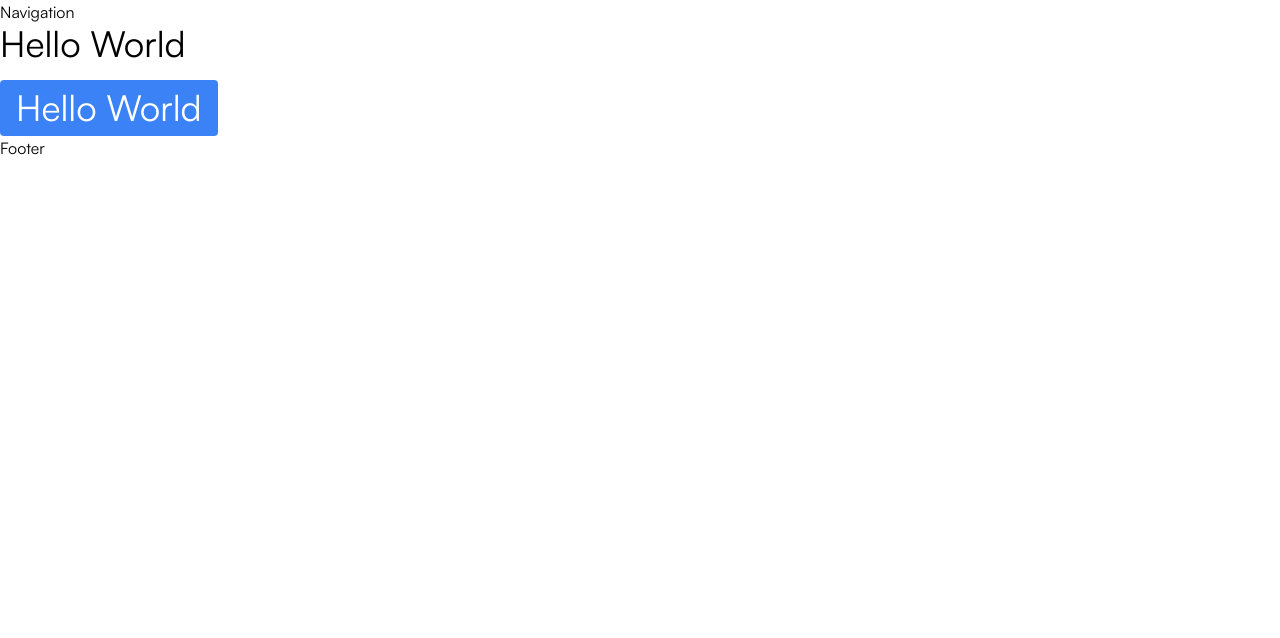
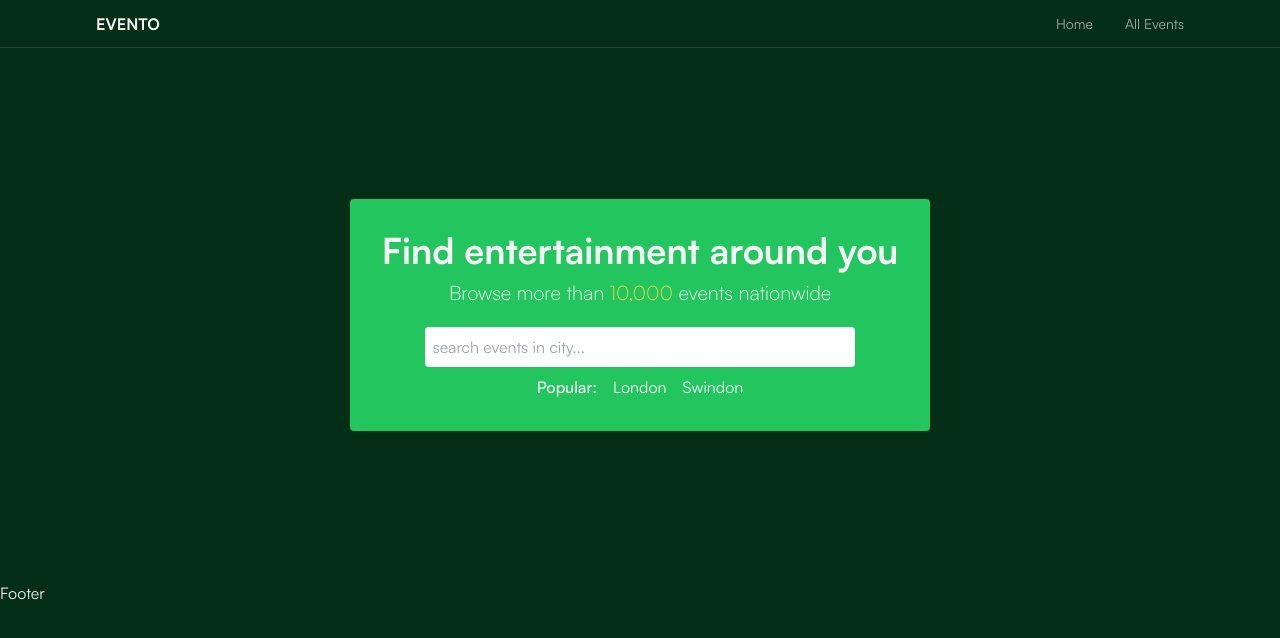
Before and after one commit to justin-0/evento, a Next.js app: page / in a window 1280 px wide. Shown: the top 638 px of the page. Built offline with nearby package versions, Linux system fonts and the light colour scheme.

Commit message:
navigation and home page styled

```diff
--- a/src/app/layout.tsx
+++ b/src/app/layout.tsx
@@ -1,8 +1,9 @@
 import type { Metadata } from "next";
 import localFont from "next/font/local";
 import "./globals.css";
-import Footer from "@/ui/footer";
-import Navigation from "@/ui/navigation";
+
+import Footer from "@/components/footer";
+import Navigation from "@/components/navigation";
 
 const satoshi = localFont({
   src: [
@@ -42,12 +43,11 @@ export default function RootLayout({
 }) {
   return (
     <html lang="en">
-      <body className={`${satoshi.variable} font-satoshi`}>
+      <body
+        className={`${satoshi.variable} h-screen bg-green-950 font-satoshi text-neutral-100`}
+      >
         <Navigation />
         {children}
-        <button className="mt-4 rounded bg-blue-500 px-4 py-2 text-base text-white">
-          {children}
-        </button>
         <Footer />
       </body>
     </html>
--- a/src/app/page.tsx
+++ b/src/app/page.tsx
@@ -1,3 +1,32 @@
+import Link from "next/link";
+
 export default function Home() {
-  return <main className="text-4xl">Hello World</main>;
+  return (
+    <main className="flex h-4/6 flex-col items-center justify-center px-5 md:px-24">
+      <div className="flex flex-col items-center rounded bg-green-500 p-8">
+        <h1 className="text-2xl font-bold lg:text-4xl">
+          Find entertainment around you
+        </h1>
+        <p className="mt-2 font-light lg:text-xl">
+          Browse more than <span className="text-yellow-300/90">10,000</span>{" "}
+          events nationwide
+        </p>
+        <form action="" className="mt-5 w-5/6">
+          <input
+            className="w-full rounded p-2 text-neutral-900 outline-none focus:outline-2 focus:outline-blue-600"
+            type="text"
+            placeholder="search events in city..."
+            spellCheck={false}
+          />
+        </form>
+        <div className="mt-2 flex gap-x-4">
+          <span className="font-medium">Popular:</span>
+          <div className="flex gap-x-4">
+            <Link href="/events/london">London</Link>
+            <Link href="/events/swindon">Swindon</Link>
+          </div>
+        </div>
+      </div>
+    </main>
+  );
 }
--- a/src/ui/footer.tsx
+++ b/src/components/footer.tsx
@@ -1,3 +1,3 @@
 export default function Footer() {
-  return <div>Footer</div>;
+  return <footer>Footer</footer>;
 }
--- /dev/null
+++ b/src/components/navigation.tsx
@@ -0,0 +1,21 @@
+import Link from "next/link";
+
+export default function Navigation() {
+  return (
+    <nav className="flex h-12 w-full items-center justify-between border-b border-neutral-500/30 px-5 md:px-24">
+      <div className="flex h-full items-center">
+        <Link href="/" className="font-bold uppercase">
+          evento
+        </Link>
+      </div>
+      <div className="flex h-full items-center gap-x-8 text-sm text-white/60">
+        <Link href="/" className="transition hover:text-white">
+          Home
+        </Link>
+        <Link href="/events/all" className="transition hover:text-white">
+          All Events
+        </Link>
+      </div>
+    </nav>
+  );
+}
--- a/src/ui/navigation.tsx
+++ /dev/null
@@ -1,3 +0,0 @@
-export default function Navigation() {
-  return <main>Navigation</main>;
-}
--- a/tailwind.config.ts
+++ b/tailwind.config.ts
@@ -7,10 +7,11 @@ const config: Config = {
     "./src/app/**/*.{js,ts,jsx,tsx,mdx}",
   ],
   theme: {
-    fontFamily: {
-      satoshi: ["var(--font-satoshi)"],
+    extend: {
+      fontFamily: {
+        satoshi: ["var(--font-satoshi)"],
+      },
     },
-    extend: {},
   },
   plugins: [],
 };
```
Also changed, not shown: .prettierrc.json.
